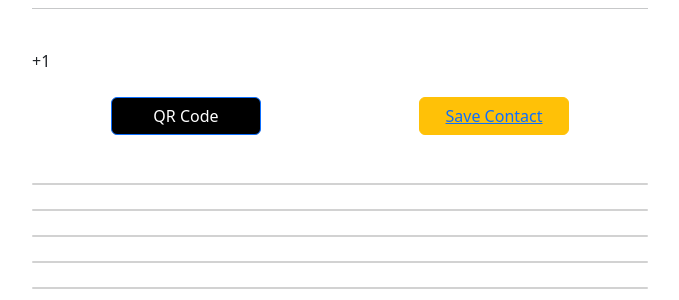
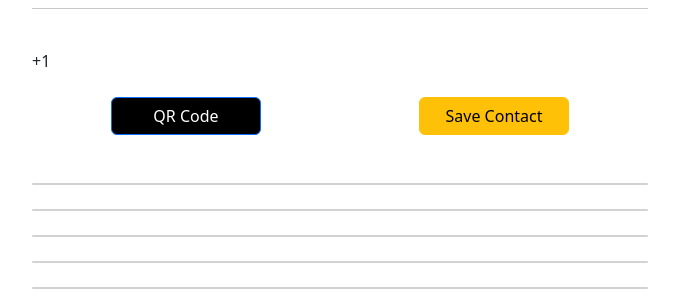
Before and after one commit to jackwong07/seed_cards, a Flask app: template templates/bus_card.html in a window 1280 px wide. Shown: the part 460-760 px from the top of the page, without its empty margins (300-979 px from the left). Run offline with Flask 3, Linux system fonts and the light colour scheme; the template is opened without the code that fills it, so the values that code supplies are empty; some libraries are stand-ins or nearby versions.

Commit message:
Update template

```diff
--- a/templates/bus_card.html
+++ b/templates/bus_card.html
@@ -99,7 +99,7 @@
 
 
 
-    <button type="button" class="btn btn-warning" style="width: 150px"><a href="{{url_for('generate_vcf', url_path=user.url_path)}}">Save Contact</a></button>
+    <button type="button" class="btn btn-warning" style="width: 150px"><a style="color: black; text-decoration: none" href="{{url_for('generate_vcf', url_path=user.url_path)}}">Save Contact</a></button>
   </div>
 
 
```
